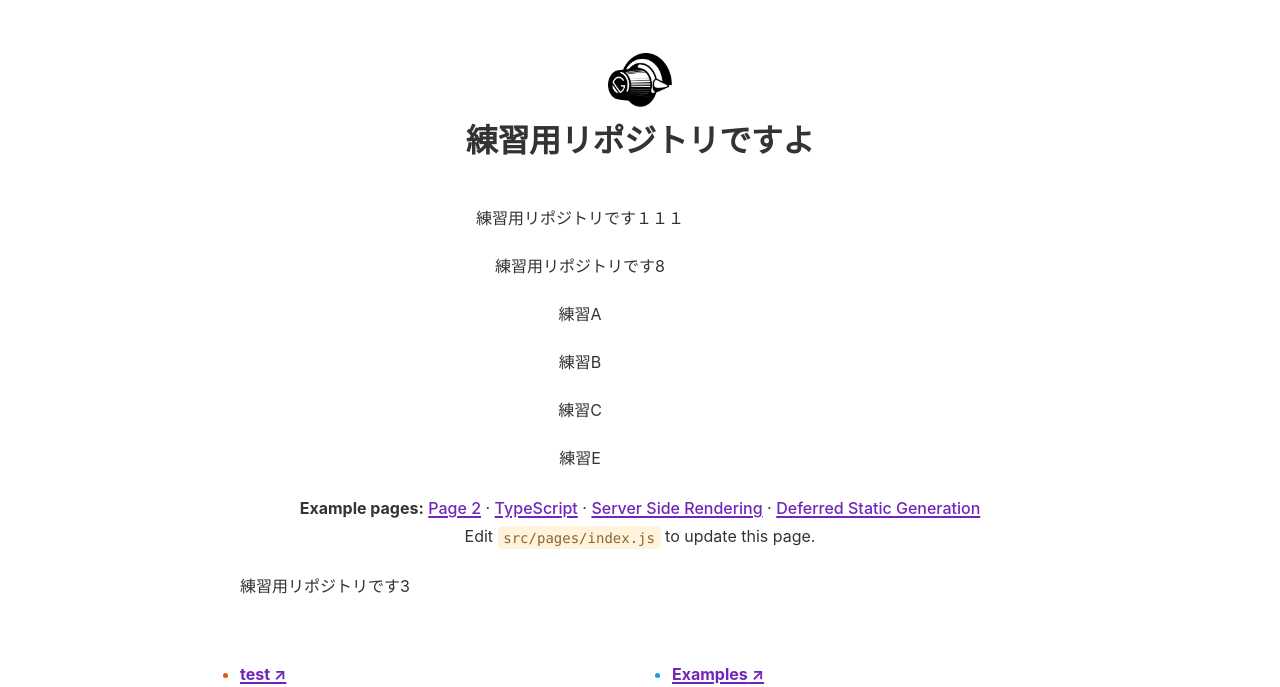
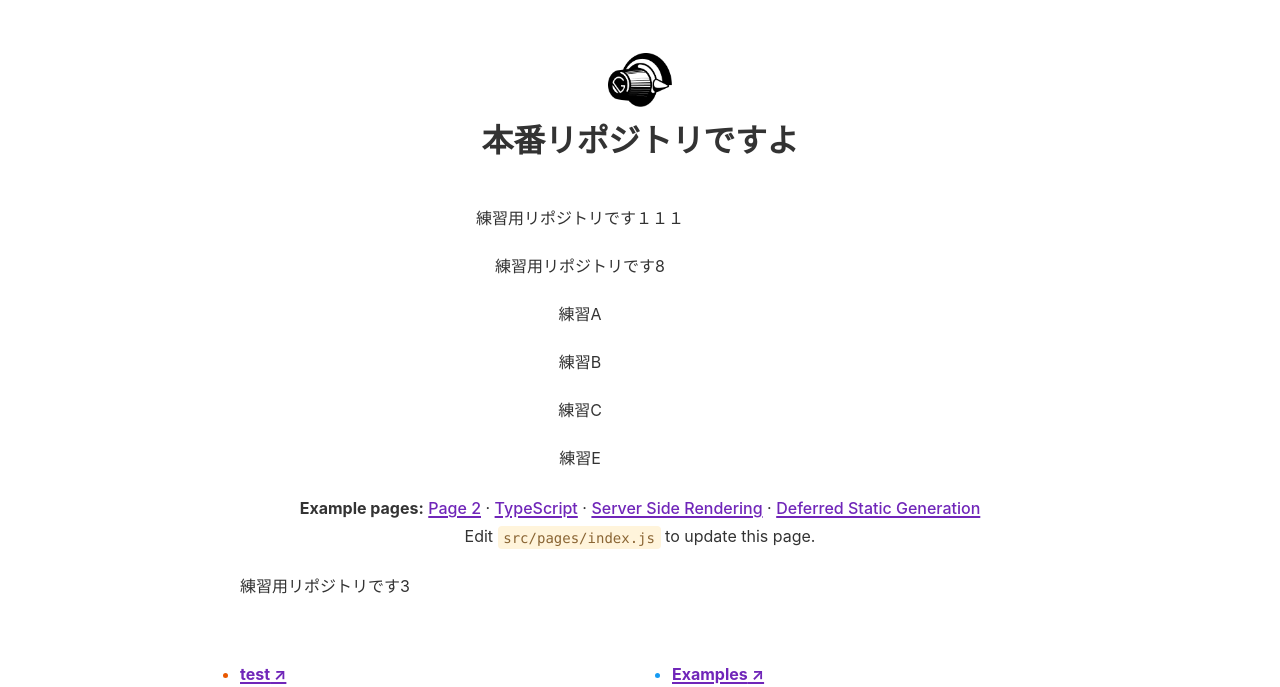
Before and after one commit to okky-hi/practice_repository, a Gatsby site: page / in a window 1280 px wide. Shown: the part 48-735 px from the top of the page. Built offline with nearby package versions, Linux system fonts and the light colour scheme; Gatsby itself is replaced by a stand-in of ours.

Commit message:
fix title

```diff
--- a/src/pages/index.js
+++ b/src/pages/index.js
@@ -82,7 +82,7 @@
         style={{ marginBottom: `var(--space-3)` }}
       />
       <h1>
-        練習用リポジトリですよ
+        本番リポジトリですよ
       </h1>
       <p>練習用リポジトリです１１１</p>
       <p>練習用リポジトリです8</p>
```
